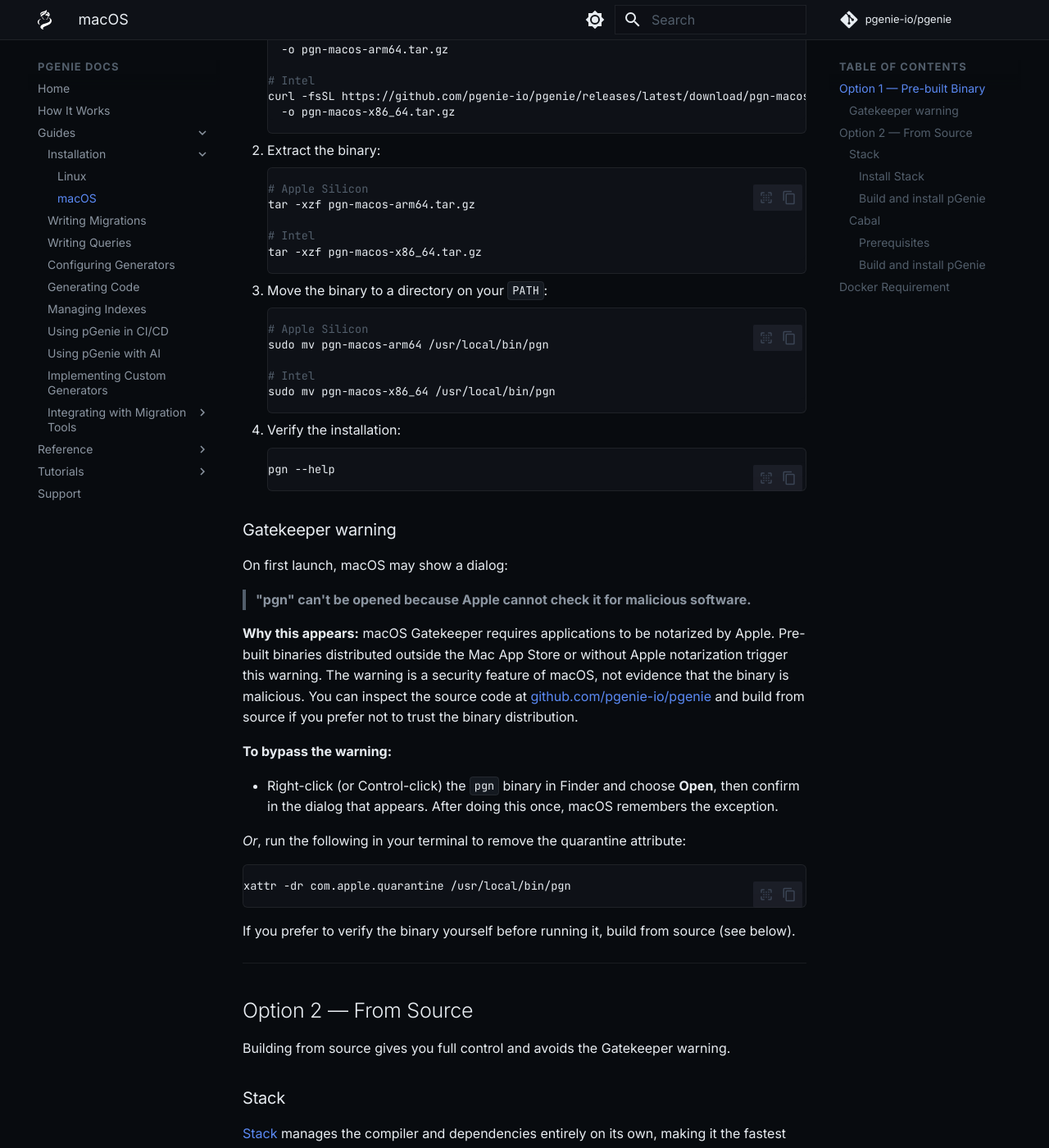
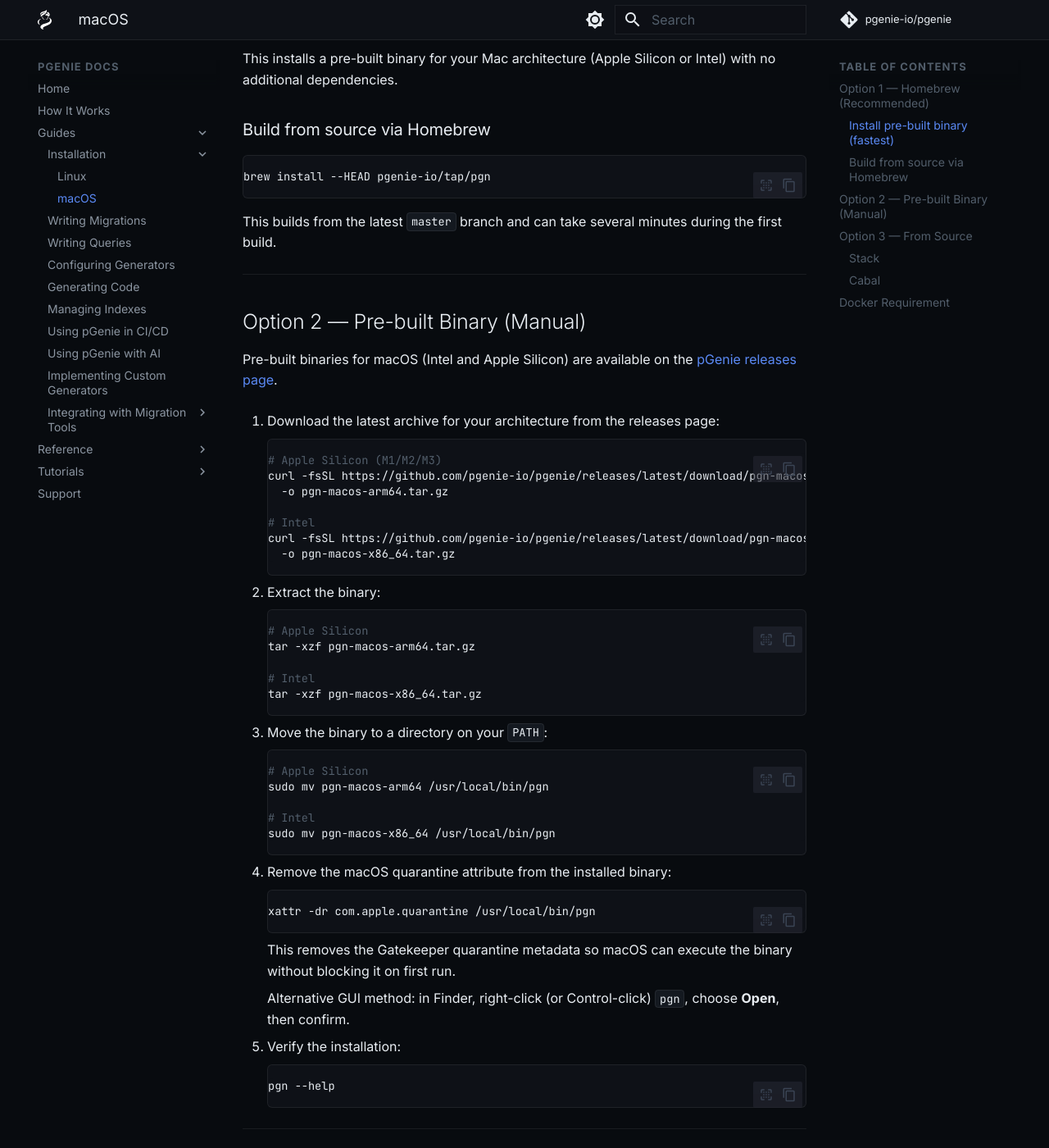
Before and after one commit to pgenie-io/docs, an MkDocs documentation site: the page built from docs/guides/installation/macos.md, in a window 1280 px wide and 1400 px high, scrolled down 503 px. Shown: the whole window at 82% size. Built offline with MkDocs 1.6.1 and Material for MkDocs 9.7.7, drawn with Linux system fonts in a browser that asks for light colours; comment, search, counter and statistics services are not loaded; some of the changed text lies outside the part shown.

Commit message:
Update the macOS installation guide to include Homebrew installation options

````diff
--- a/docs/guides/installation/macos.md
+++ b/docs/guides/installation/macos.md
@@ -1,10 +1,32 @@
 # Installing pGenie on macOS
 
-There are two ways to install pGenie on macOS: downloading a pre-built binary or building from source.
+There are three ways to install pGenie on macOS: using Homebrew, downloading a pre-built binary manually, or building from source.
 
 ---
 
-## Option 1 — Pre-built Binary
+## Option 1 — Homebrew (Recommended)
+
+The [Homebrew](https://brew.sh/) tap provides two installation modes.
+
+### Install pre-built binary (fastest)
+
+```bash
+brew install pgenie-io/tap/pgn
+```
+
+This installs a pre-built binary for your Mac architecture (Apple Silicon or Intel) with no additional dependencies.
+
+### Build from source via Homebrew
+
+```bash
+brew install --HEAD pgenie-io/tap/pgn
+```
+
+This builds from the latest `master` branch and can take several minutes during the first build.
+
+---
+
+## Option 2 — Pre-built Binary (Manual)
 
 Pre-built binaries for macOS (Intel and Apple Silicon) are available on the [pGenie releases page](https://github.com/pgenie-io/pgenie/releases).
 
@@ -40,35 +62,25 @@
     sudo mv pgn-macos-x86_64 /usr/local/bin/pgn
     ```
 
-4. Verify the installation:
+4. Remove the macOS quarantine attribute from the installed binary:
+
+    ```bash
+    xattr -dr com.apple.quarantine /usr/local/bin/pgn
+    ```
+
+    This removes the Gatekeeper quarantine metadata so macOS can execute the binary without blocking it on first run.
+
+    Alternative GUI method: in Finder, right-click (or Control-click) `pgn`, choose **Open**, then confirm.
+
+5. Verify the installation:
 
     ```bash
     pgn --help
     ```
 
-### Gatekeeper warning
-
-On first launch, macOS may show a dialog:
-
-> **"pgn" can't be opened because Apple cannot check it for malicious software.**
-
-**Why this appears:** macOS Gatekeeper requires applications to be notarized by Apple. Pre-built binaries distributed outside the Mac App Store or without Apple notarization trigger this warning. The warning is a security feature of macOS, not evidence that the binary is malicious. You can inspect the source code at [github.com/pgenie-io/pgenie](https://github.com/pgenie-io/pgenie) and build from source if you prefer not to trust the binary distribution.
-
-**To bypass the warning:**
-
-- Right-click (or Control-click) the `pgn` binary in Finder and choose **Open**, then confirm in the dialog that appears. After doing this once, macOS remembers the exception.
-
-  *Or*, run the following in your terminal to remove the quarantine attribute:
-
-  ```bash
-  xattr -dr com.apple.quarantine /usr/local/bin/pgn
-  ```
-
-If you prefer to verify the binary yourself before running it, build from source (see below).
-
 ---
 
-## Option 2 — From Source
+## Option 3 — From Source
 
 Building from source gives you full control and avoids the Gatekeeper warning.
 
@@ -76,26 +88,24 @@
 
 [Stack](https://docs.haskellstack.org/) manages the compiler and dependencies entirely on its own, making it the fastest path to building pGenie from source. No separate toolchain installation is required.
 
-#### Install Stack
+1. Install Stack
 
-Run the official one-line installer:
+    Run the official one-line installer:
 
-```bash
-curl -sSL https://get.haskellstack.org/ | sh
-```
+    ```bash
+    curl -sSL https://get.haskellstack.org/ | sh
+    ```
 
-For platform-specific instructions and alternative install methods, see the [official Stack installation guide](https://docs.haskellstack.org/en/stable/#how-to-install-stack).
+    For platform-specific instructions and alternative install methods, see the [official Stack installation guide](https://docs.haskellstack.org/en/stable/#how-to-install-stack).
 
-#### Build and install pGenie
-
-1. Clone the repository:
+2. Clone the repository:
 
     ```bash
     git clone https://github.com/pgenie-io/pgenie.git
     cd pgenie
     ```
 
-2. Install the `pgn` executable:
+3. Install the `pgn` executable:
 
     ```bash
     stack install
@@ -119,26 +129,22 @@
 
 [Cabal](https://www.haskell.org/cabal/) is the standard Haskell build tool. It requires a GHC compiler to be installed separately, which you can obtain via [GHCup](https://www.haskell.org/ghcup/).
 
-#### Prerequisites
+1. Install the Haskell toolchain via [GHCup](https://www.haskell.org/ghcup/):
 
-Install the Haskell toolchain via [GHCup](https://www.haskell.org/ghcup/):
+    ```bash
+    curl --proto '=https' --tlsv1.2 -sSf https://get-ghcup.haskell.org | sh
+    ```
 
-```bash
-curl --proto '=https' --tlsv1.2 -sSf https://get-ghcup.haskell.org | sh
-```
+    Follow the prompts. GHCup will install GHC and Cabal.
 
-Follow the prompts. GHCup will install GHC and Cabal.
-
-#### Build and install pGenie
-
-1. Clone the repository:
+2. Clone the repository:
 
     ```bash
     git clone https://github.com/pgenie-io/pgenie.git
     cd pgenie
     ```
 
-2. Install the `pgn` executable:
+3. Install the `pgn` executable:
 
     ```bash
     cabal install
````
Also changed, not shown: other parts of docs/guides/installation/macos.md (+4 -4 lines).
